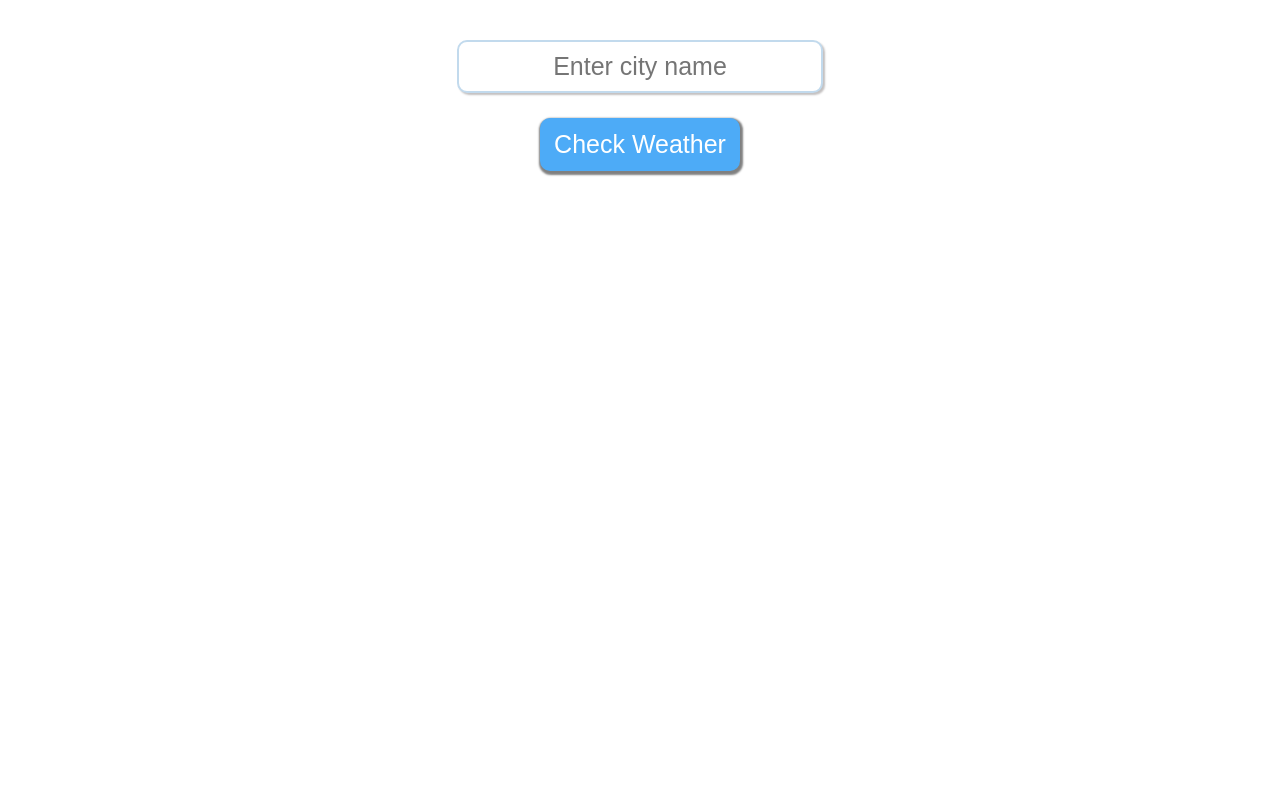
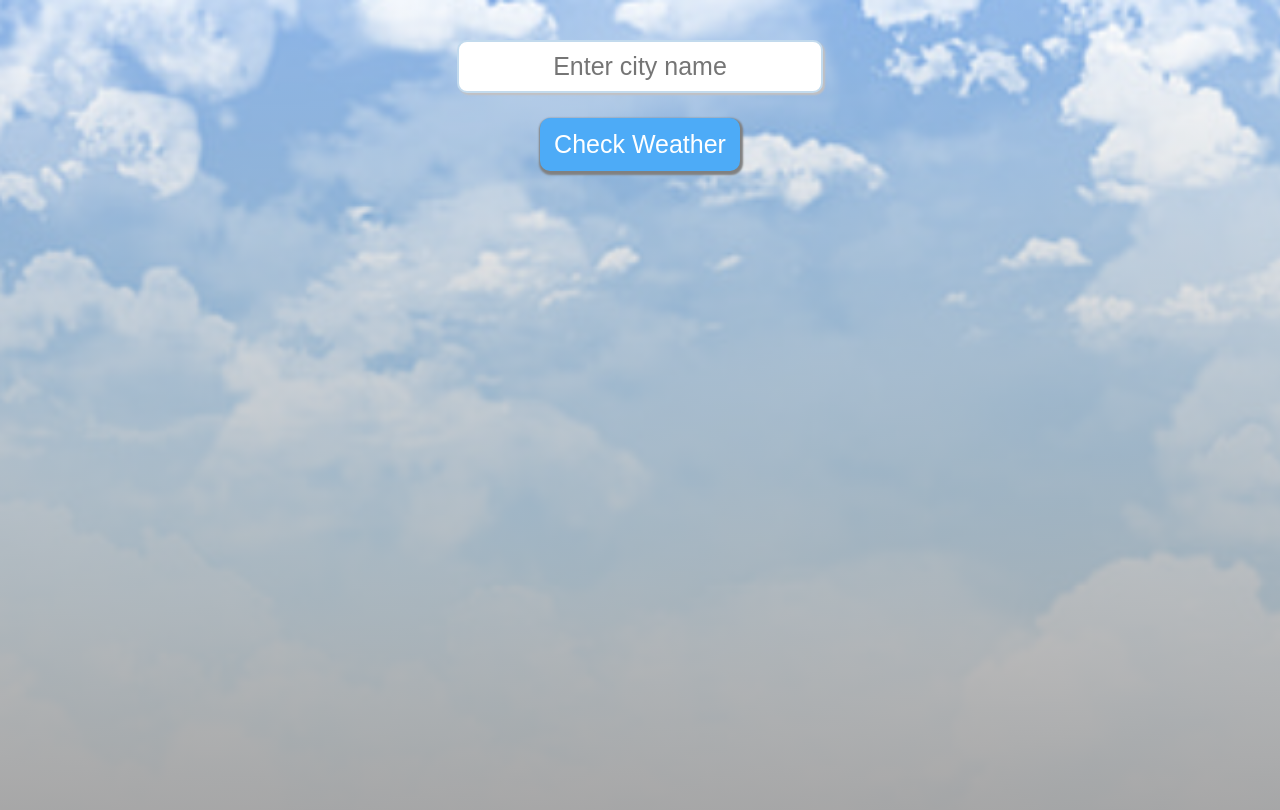
Before and after one commit to HimanayK/weather-app, a plain HTML site: page index.html in a window 1280 px wide. Drawn offline with Linux system fonts and the light colour scheme.

Commit message:
added styles

```diff
--- a/index.html
+++ b/index.html
@@ -23,7 +23,12 @@
         flex-direction: column;
         align-items: center;
         margin-block: 4rem;
-        gap: 2.5rem
+        gap: 2.5rem;
+        background-image: linear-gradient(180deg, rgba(255, 255, 255, 0.487), rgba(155, 154, 154, 0.941)), url('image.png');
+        background-position: fixed;
+        background-size: cover;
+        background-repeat: no-repeat;
+        height: 100vh;
       }
       input {
         font-size: 2.5rem;
```
Also changed, not shown: image.png (added).
